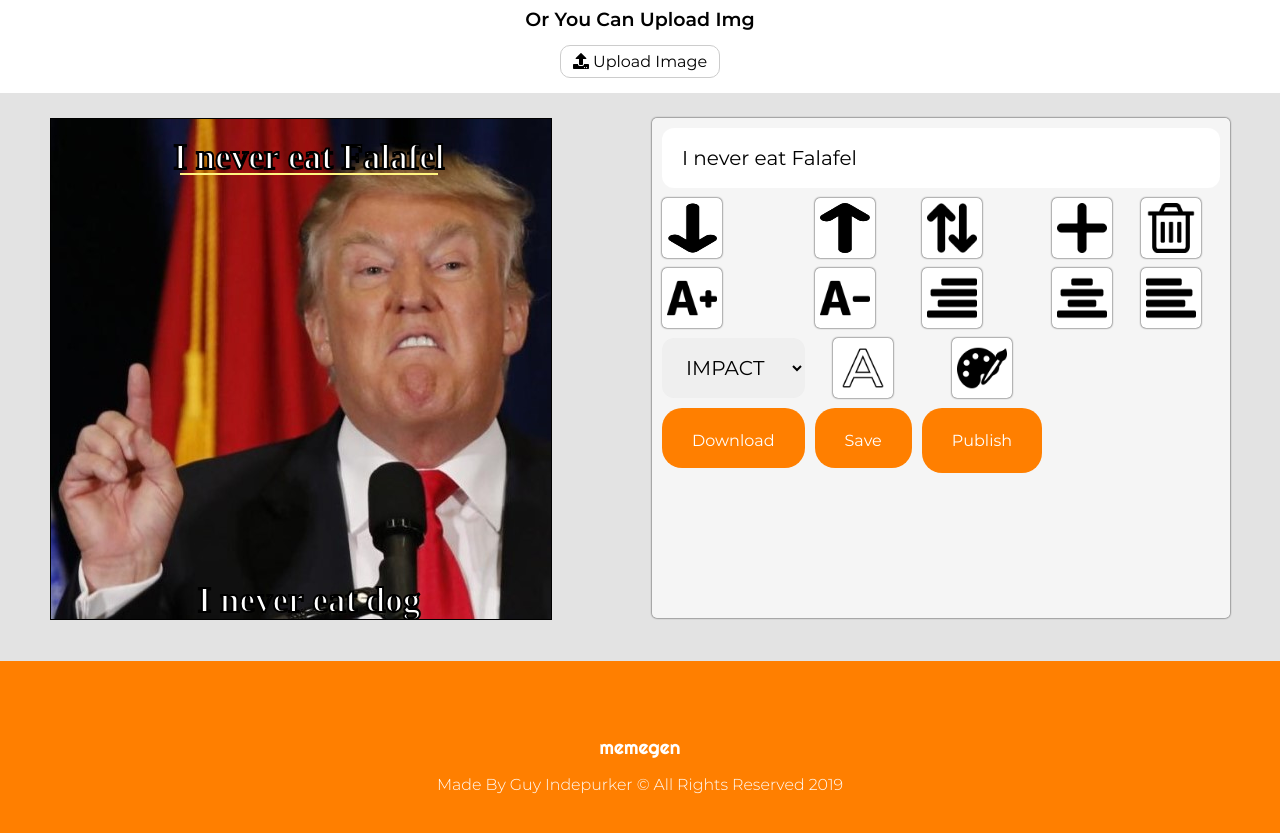
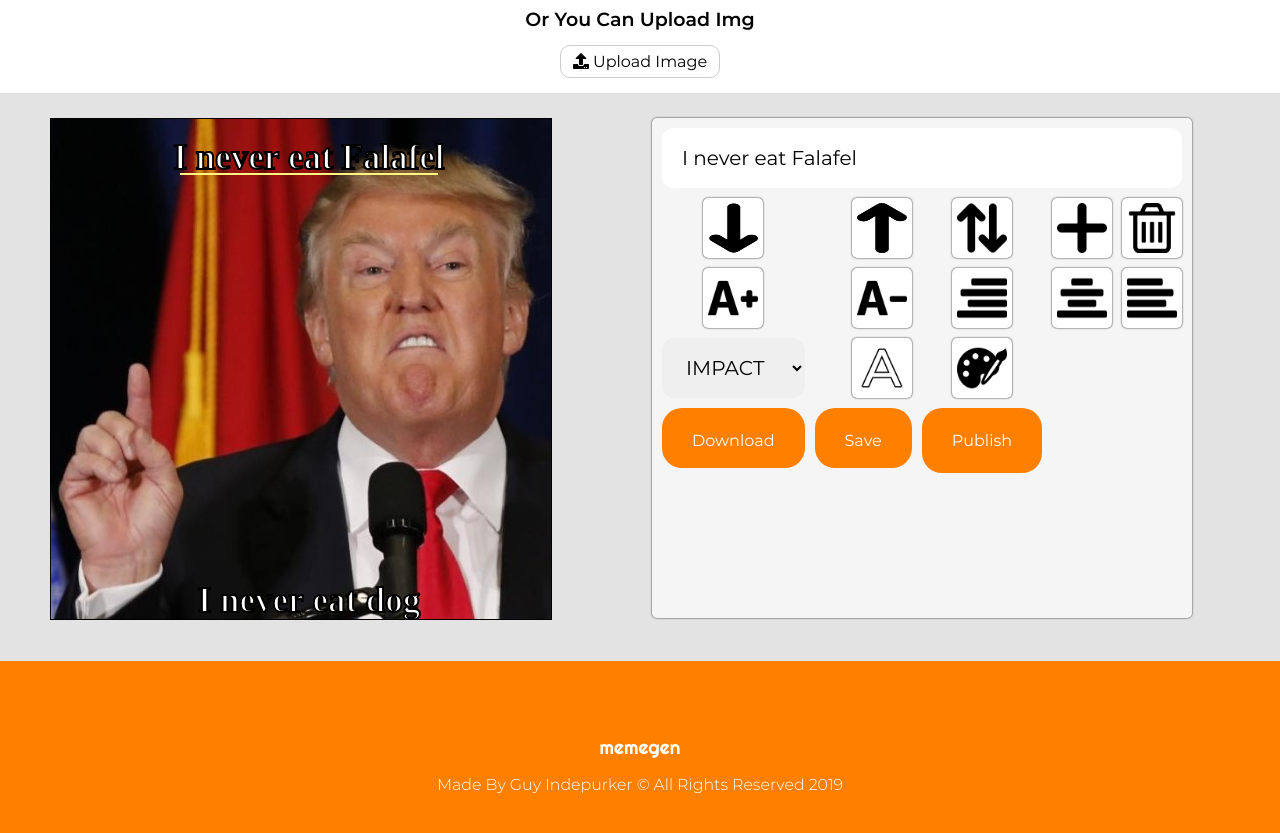
Before and after one commit to guyindepurker/Meme-Generator, a plain HTML site: page index.html in a window 1280 px wide. Shown: the part 73-906 px from the top of the page. Drawn offline with Linux system fonts and the light colour scheme.

Commit message:
add grid editor

```diff
--- a/css/style.css
+++ b/css/style.css
@@ -126,9 +126,12 @@ select{
     display: grid;
     min-width: 500px;
     min-height: 100%;
-    grid-template-columns: repeat(5,1fr);
+    grid-template-columns: repeat(5,auto);
     grid-auto-rows: 60px;
     gap: 10px;
+
+
+
 }
 .grid-input{
     grid-column: 1/6;
@@ -136,12 +139,16 @@ select{
 .up-line{
     grid-column: 1/2;
     grid-row: 2/3;
+    justify-self: center;
 }
 .down-line{
+    /* align-item: center; */
+    justify-self: end;
     grid-column: 2/span 1;
     grid-row: 2/3;
 }
 .switch-line{
+    justify-self: center;
     grid-column: 3/span 1;
     grid-row: 2/3;
 }
@@ -154,14 +161,17 @@ select{
     grid-row: 2/3;
 }
 .increase-font{
+    justify-self: center;
     grid-column: 1/span 1;
     grid-row: 3/4;
 }
 .decrease-font{
+    justify-self: end;
     grid-column: 2/span 1;
     grid-row: 3/4;
 }
 .align-right{
+    justify-self: center;
     grid-column: 3/span 1;
     grid-row: 3/4;
 }
@@ -178,7 +188,9 @@ select{
     grid-row: 4/5;
 }
 .custom-stroke-txt{
+    /* justify-self: start; */
     grid-column: 2/ span 1;
+    justify-self: end;
     grid-row: 4/5;
 }
 .text-stroke-input{
@@ -187,6 +199,7 @@ select{
     grid-row: 4/5;
 }
 .custom-txt-color{
+    justify-self: center;
     grid-column: 3/span 1;
     grid-row: 4/5;
 }
```
